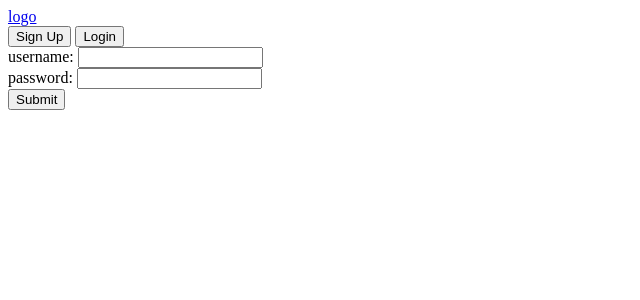
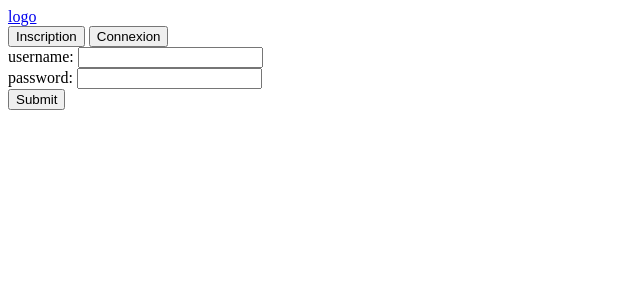
Before and after one commit to kentarolrt/DevWebGI4, a Flask app: page /login in a window 1280 px wide. Shown: the top 300 px of the page, without its empty margins (0-640 px from the left). Run offline with Flask 3, Linux system fonts and the light colour scheme.

Commit message:
translated in french

```diff
--- a/templates/base.html
+++ b/templates/base.html
@@ -11,10 +11,10 @@
         <nav>
             {% if user %}
                 <button class="btn-profile">{{ user }}</button>
-                <button class="btn-logout">Logout</button>
+                <button class="btn-logout">Déconnexion</button>
             {% else %}
-                <button class="btn-signup">Sign Up</button>
-                <button class="btn-login">Login</button>
+                <button class="btn-signup">Inscription</button>
+                <button class="btn-login">Connexion</button>
             {% endif %}
         </nav>
     </header>
--- a/templates/home.html
+++ b/templates/home.html
@@ -1,9 +1,9 @@
 {% extends 'base.html' %}
 
-{% block title %} Home - DevWeb {% endblock %}
+{% block title %} Accueil - DevWeb {% endblock %}
 
 {% block content %}
 
-<p>home</p>
+<p>accueil</p>
 
 {% endblock %}
```
Also changed, not shown: base.db.
